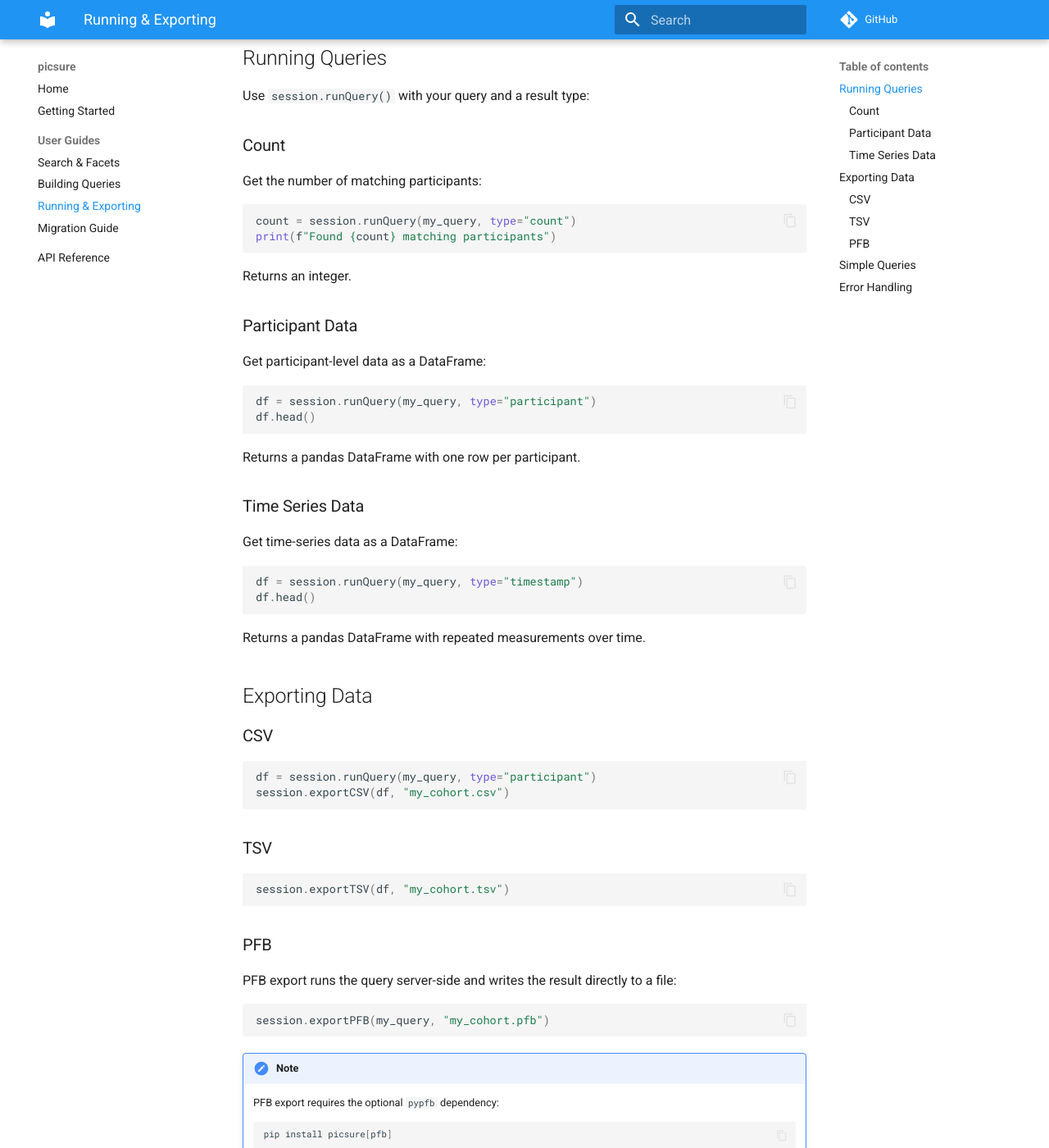
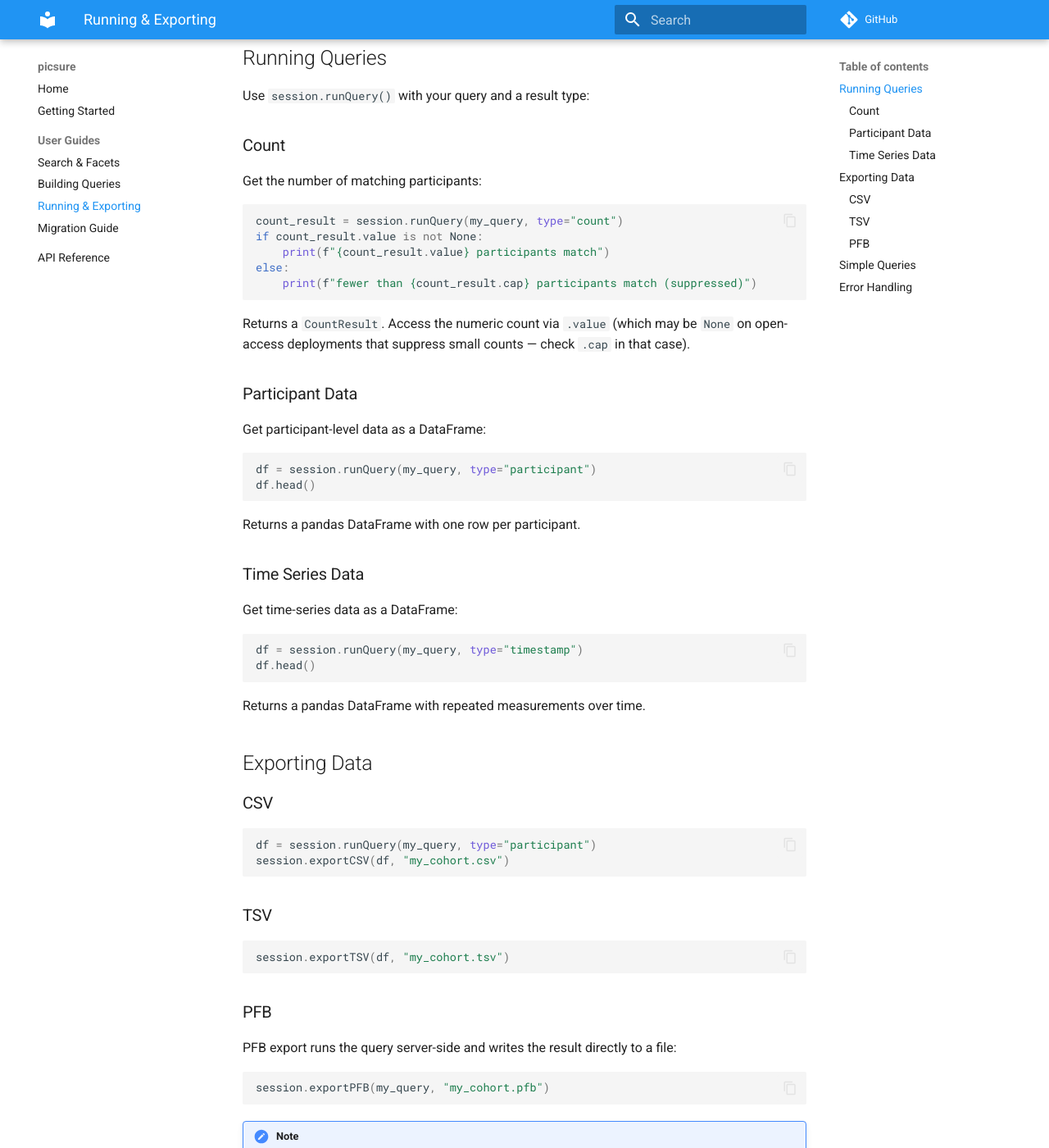
Before and after one commit to hms-dbmi/pic-sure-python-adapter-hpds, an MkDocs documentation site: the page built from docs/guides/running-and-exporting.md, in a window 1280 px wide and 1400 px high, scrolled down 192 px. Shown: the whole window at 82% size. Built offline with MkDocs 1.6.1 and Material for MkDocs 9.7.7, drawn with Linux system fonts in a browser that asks for light colours; comment, search, counter and statistics services are not loaded; some of the changed text lies outside the part shown.

Commit message:
docs: update runQuery count examples to CountResult
Every snippet that previously printed the plain int now shows .value
access and acknowledges the suppressed (.cap set, .value is None)
case so readers don't write code that crashes on open-access
platforms.

````diff
--- a/docs/guides/running-and-exporting.md
+++ b/docs/guides/running-and-exporting.md
@@ -11,11 +11,16 @@ Use `session.runQuery()` with your query and a result type:
 Get the number of matching participants:
 
 ```python
-count = session.runQuery(my_query, type="count")
-print(f"Found {count} matching participants")
+count_result = session.runQuery(my_query, type="count")
+if count_result.value is not None:
+    print(f"{count_result.value} participants match")
+else:
+    print(f"fewer than {count_result.cap} participants match (suppressed)")
 ```
 
-Returns an integer.
+Returns a `CountResult`. Access the numeric count via `.value` (which may be
+`None` on open-access deployments that suppress small counts — check `.cap`
+in that case).
 
 ### Participant Data
 
@@ -78,7 +83,8 @@ to wrap it in a group first:
 sex = picsure.createClause(r"\phs1\sex\", type=ClauseType.FILTER, categories="Male")
 
 # This works — no buildClauseGroup needed for simple queries
-count = session.runQuery(sex, type="count")
+count_result = session.runQuery(sex, type="count")
+count = count_result.value  # None if suppressed; check count_result.cap
 ```
 
 ## Error Handling
````
Also changed, not shown: README.md (+2 -1 lines), docs/getting-started.md (+5 -2 lines), docs/guides/migrating-from-picsurehpdslib.md (+12 -1 lines), docs/index.md (+2 -1 lines), 1 other file.
